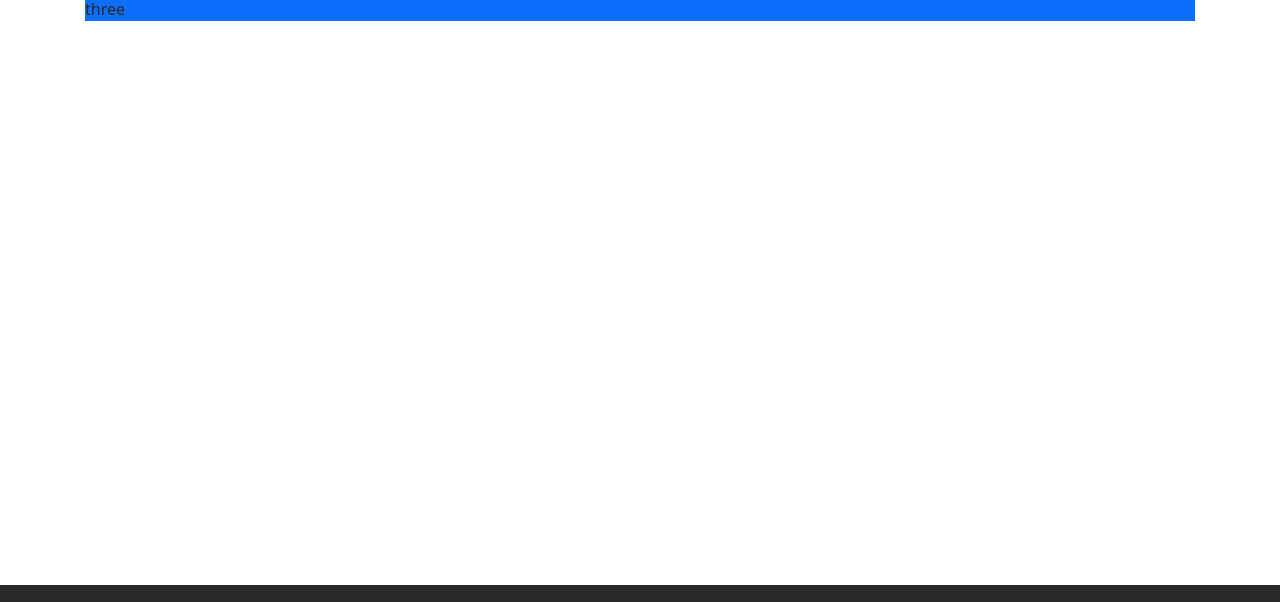
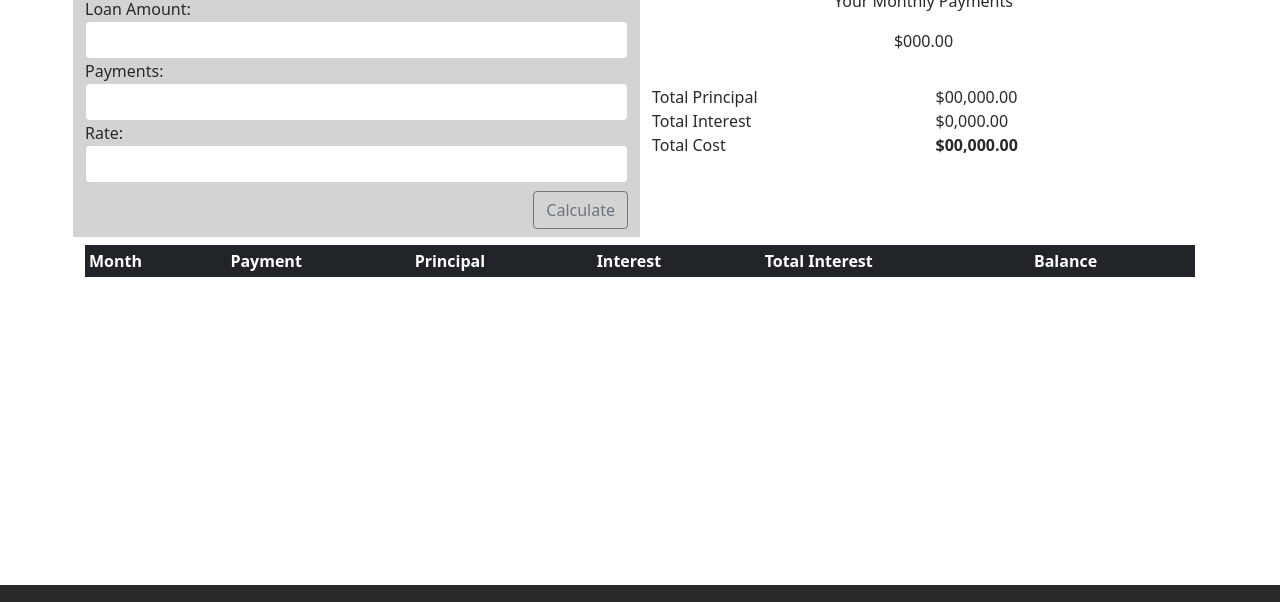
Before and after one commit to ArthurRedmond/LoanShark, a plain HTML site: page app.html in a window 1280 px wide. Shown: the part 135-737 px from the top of the page. Drawn offline with nearby package versions, Linux system fonts and the light colour scheme.

Commit message:
Update app layout

```diff
--- a/app.html
+++ b/app.html
@@ -51,24 +51,75 @@
     </nav>
     <!-- ==== Main Section === -->
     <main class="flex-shrink-0">
-        <div class="container mt-5">
+        <div class="container mt-2">
             <div class="row">
-                <div class="col col-md-6">
-                    <div class="bg-danger">
-                        one
+                <div class="col">
+                    <h1>Loan Calculator</h1>
+                </div>
+            </div>
+            <div class="row">
+                <div class="col col-md-6 form-entry">
+                    <div class="pt-2">
+                        <form>
+                            <div class="form-group">
+                                <label for="loanAmt">Loan Amount:</label>
+                                <input type="number" name="loanAmt" id="loanAmt" class="form-control">
+                            </div>
+                            <div class="form-group">
+                                <label for="numPayments">Payments:</label>
+                                <input type="number" name="numPayments" id="numPayments" class="form-control">
+                            </div>
+                            <div class="form-group">
+                                <label for="interestRate">Rate:</label>
+                                <input type="number" name="interestRate" id="interestRate" class="form-control">
+                            </div>
+                            <div class="col-12 d-flex justify-content-end my-2">
+                                <button id="btnCalculate" type="button"
+                                    class="btn btn-outline-secondary">Calculate</button>
+                            </div>
+                        </form>
                     </div>
-
                 </div>
                 <div class="col col-md-6">
-                    <div class="bg-secondary">
-                        two
+                    <div class="row text-center">
+                        <p class="output-heading">Your Monthly Payments</p>
+                    </div>
+                    <div class="row text-center" id="monthlyPayment">
+                        <p class="output-payment pb-3">$000.00</pc>
+                    </div>
+                    <div class="row">
+                        <div class="col-6">
+                            <p class="output mb-0">Total Principal</p>
+                            <p class="output mb-0">Total Interest</p>
+                            <p class="output mb-0">Total Cost</p>
+                        </div>
+                        <div class="col-6">
+                            <p class="output mb-0" id="totalPrincipal">$00,000.00</p>
+                            <p class="output mb-0" id="totalInterest">$0,000.00</p>
+                            <p class="output mb-0" id="totalCost"><strong>$00,000.00</strong>
+                            </p>
+                        </div>
                     </div>
                 </div>
             </div>
             <div class="row">
-                <div class="col">
-                    <div class="bg-primary">
-                        three
+                <div class="col mt-2">
+                    <div class="table-responsive">
+                        <table class="table table-striped table-sm">
+                            <thead class="table-dark">
+                                <tr>
+                                    <th scope="col">Month</th>
+                                    <th scope="col">Payment</th>
+                                    <th scope="col">Principal</th>
+                                    <th scope="col">Interest</th>
+                                    <th scope="col">Total Interest</th>
+                                    <th scope="col">Balance</th>
+                                </tr>
+                            </thead>
+                            <tbody id="results">
+                                <!-- Results go here -->
+                            </tbody>
+                        </table>
                     </div>
                 </div>
             </div>
@@ -97,6 +148,18 @@
                 </div>
             </div>
     </footer>
+
+    <template id="outputTemplate">
+        <tr>
+            <td></td>
+            <td></td>
+            <td></td>
+            <td></td>
+            <td></td>
+            <td></td>
+        </tr>
+    </template>
+
     <!-- Bootstrap JS -->
     <script src="https://cdn.jsdelivr.net/npm/@popperjs/core@2.9.2/dist/umd/popper.min.js"
         integrity="sha384-IQsoLXl5PILFhosVNubq5LC7Qb9DXgDA9i+tQ8Zj3iwWAwPtgFTxbJ8NT4GN1R8p" crossorigin="anonymous">
--- a/css/site.css
+++ b/css/site.css
@@ -78,3 +78,11 @@ main>.container {
     bottom: 0;
     width: 100%;
 }
+
+.form-entry {
+    background-color: lightgray;
+}
+
+thead {
+    color: #0a71b8;
+}
```
